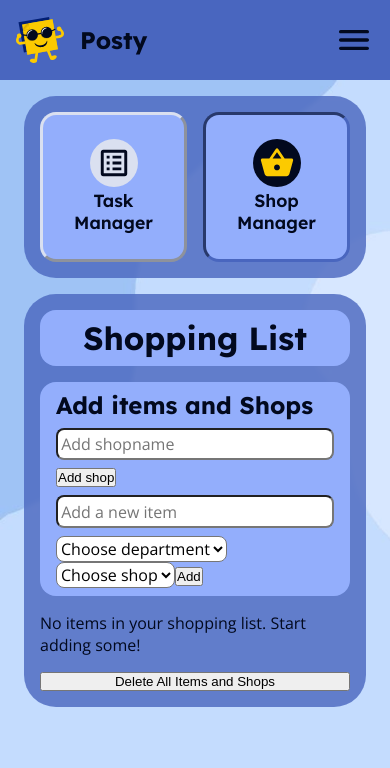
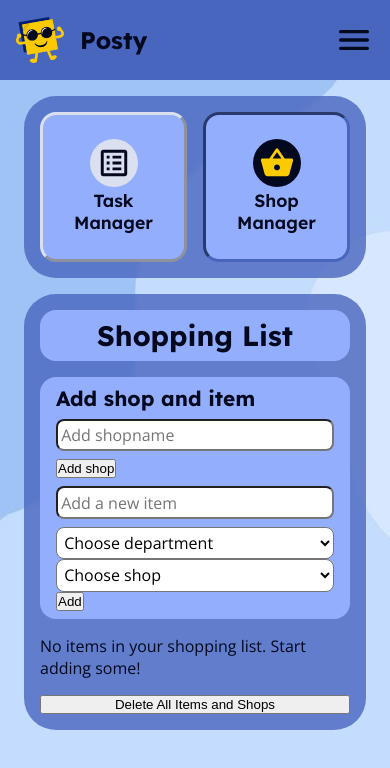
Before and after one commit to EvaneRex/taskmanager, a React (Vite) app: page / in a window 390 px wide. Both pictures are taken after a click on the button "Shop Manager". Shown: the top 768 px of the page. Built offline with nearby package versions, Linux system fonts and the light colour scheme.

Commit message:
styling media querrie

```diff
--- a/src/App.css
+++ b/src/App.css
@@ -71,6 +71,8 @@ header .menu-icon {
   border: none;
   margin: 1rem 0.5rem;
   padding: 1rem 1rem;
+  width: auto;
+  height: height;
   gap: 1rem;
 }
 .switchButtons button {
@@ -85,7 +87,7 @@ header .menu-icon {
   grid-template-columns: 1fr;
   grid-template-rows: 1fr 1fr;
   align-items: center;
-  height: auto;
+  height: height;
   width: auto;
 }
 .switchButtons button:hover {
@@ -124,6 +126,8 @@ header .menu-icon {
   border: none;
   margin: 1rem 0.5rem;
   padding: 1rem 1rem;
+  width: auto;
+  height: height;
   display: grid;
   grid-template-rows: 0.4fr auto;
   gap: 1rem;
@@ -136,7 +140,7 @@ header .menu-icon {
   border-radius: 1rem;
   padding: 0.5rem 1rem;
   width: 100%;
-  height: auto;
+  height: height;
   text-align: center;
   grid-row: 1;
 }
@@ -159,7 +163,7 @@ header .menu-icon {
   border-radius: 1rem;
   padding: 0.5rem 1rem;
   width: 100%;
-  height: auto;
+  height: height;
   grid-row: 2;
 }
 .taskmanager .taskForm input,
@@ -174,6 +178,7 @@ header .menu-icon {
   border-radius: 0.5rem;
   margin: 0.5rem 0;
   width: 100%;
+  height: height;
 }
 .taskmanager .taskForm select,
 .taskmanager .taskForm option,
@@ -187,7 +192,26 @@ header .menu-icon {
   font-family: "OpenSans-Regular";
   font-size: 1rem;
   border-radius: 0.5rem;
+  width: 100%;
+  height: height;
+  padding: 0.2rem;
 }
 
 /*tablet version - made on behalf of recommendation on smaller screens such as phones and smaller tablets*/
-/*phone version - made on behalf of recommendation on smaller screens such as phones and smaller tablets*//*# sourceMappingURL=App.css.map */
+@media only screen and (max-width: 800px) {
+  .taskmanager h1,
+  .shopmanager h1 {
+    font-size: 1;
+  }
+}
+/*phone version - made on behalf of recommendation on smaller screens such as phones and smaller tablets*/
+@media only screen and (max-width: 500px) {
+  .taskmanager h1,
+  .shopmanager h1 {
+    font-size: 1.75rem;
+  }
+  .taskmanager h2,
+  .shopmanager h2 {
+    font-size: 1.3rem;
+  }
+}/*# sourceMappingURL=App.css.map */
--- a/src/components/ShopManager.tsx
+++ b/src/components/ShopManager.tsx
@@ -100,7 +100,7 @@ function ShopManager() {
       <div className="shopmanager">
         <h1>Shopping List</h1>
         <section className="shopForm" aria-labelledby="add-items">
-          <h2 id="add-items">Add items and Shops</h2>
+          <h2 id="add-items">Add shop and item</h2>
           <ShopInput addShopItem={addShopItem} addShop={addShop} shops={shops} />
         </section>
         <section aria-labelledby="shopping-list">
```
Also changed, not shown: src/App.scss (+20 -0 lines), src/partial.scss (+11 -9 lines), 1 other file (tests, documents, lock files or other folders).
